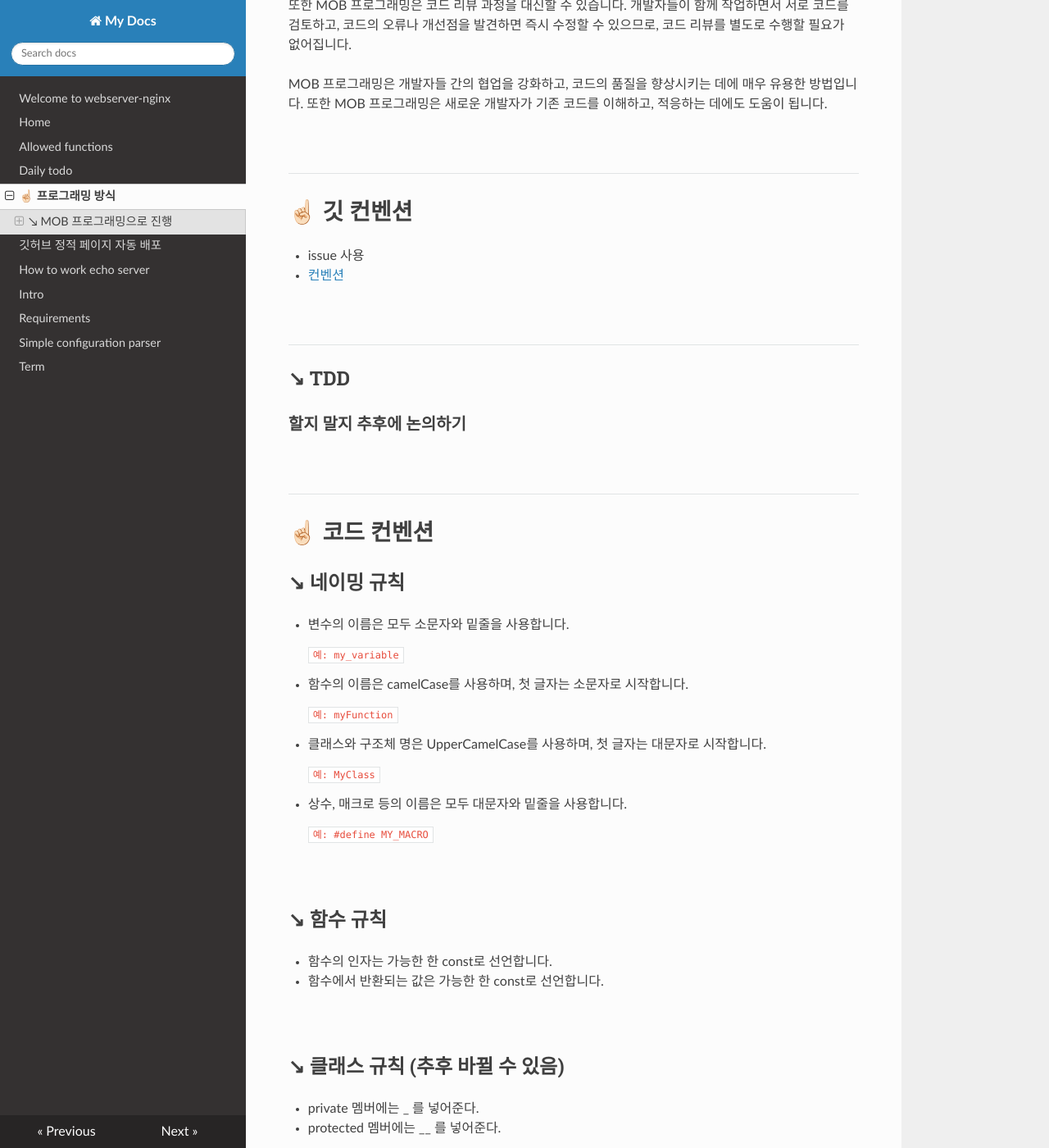
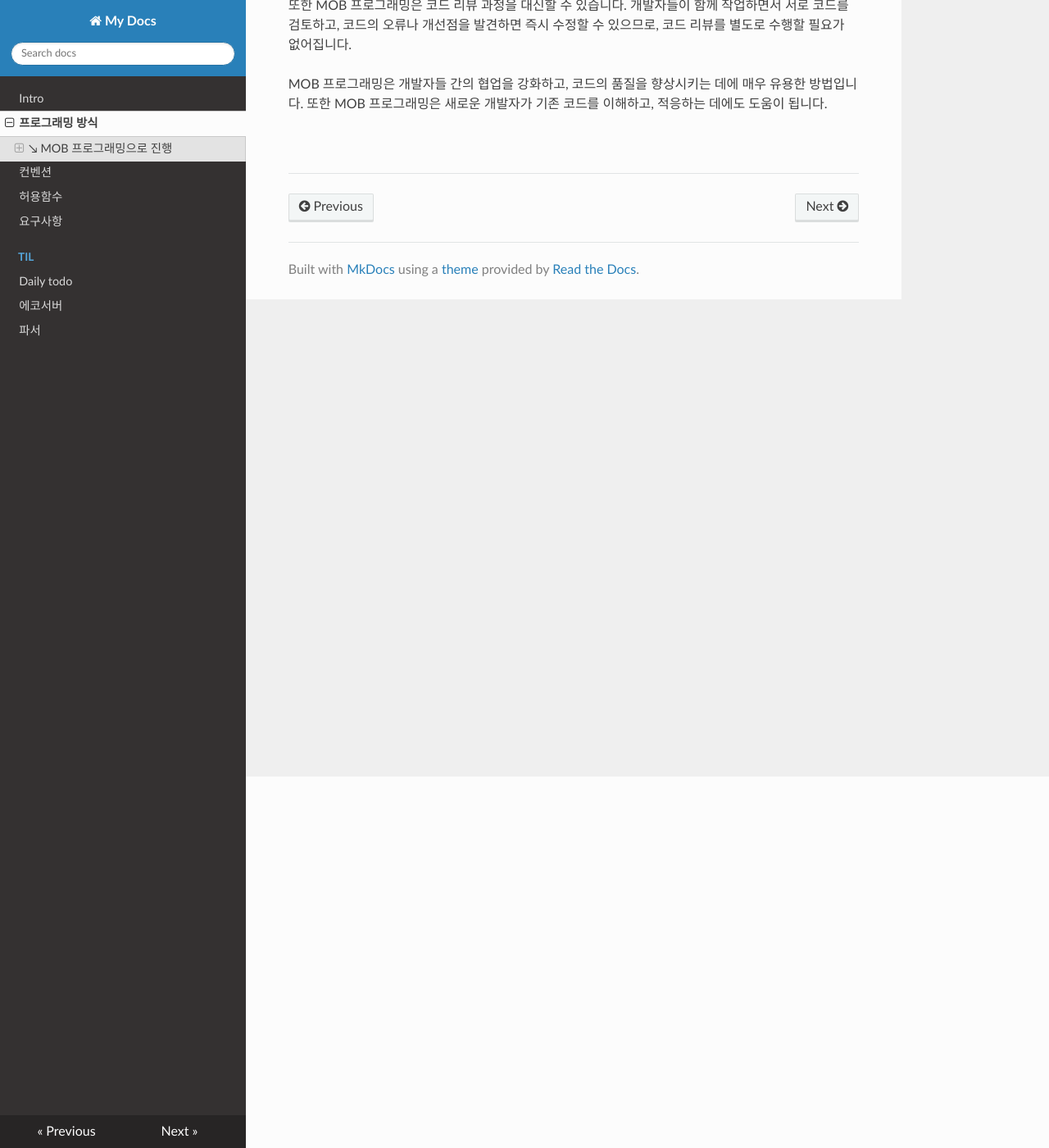
Before and after one commit to JaeHwan-s-WebServeClass/webserver-nginx, an MkDocs documentation site: the page built from docs/docs/dev-method.md, in a window 1280 px wide and 1400 px high, scrolled down 453 px. Shown: the whole window at 82% size. Built offline with MkDocs 1.6.1, drawn with Linux system fonts in a browser that asks for light colours; nearby versions of some CDN libraries; some of the changed text lies outside the part shown.

Commit message:
docs: docs index rearrange

````diff
--- a/docs/docs/dev-method.md
+++ b/docs/docs/dev-method.md
@@ -14,151 +14,3 @@ MOB 프로그래밍은 개발자들 간의 협업을 강화하고, 코드의 품
 <br>
 
 ***
-
-# ☝🏻 깃 컨벤션
-* issue 사용
-* [컨벤션](https://www.conventionalcommits.org/ko/v1.0.0-beta.4/)
-
-
-<br>
-
-***
-
-## ↘︎ TDD
-
-### 할지 말지 추후에 논의하기
-
-<br>
-
-***
-
-# ☝🏻 코드 컨벤션
-
-## ↘︎ 네이밍 규칙
-
-- 변수의 이름은 모두 소문자와 밑줄을 사용합니다.
-
-    `예: my_variable`
-
-- 함수의 이름은 camelCase를 사용하며, 첫 글자는 소문자로 시작합니다.
-
-    `예: myFunction`
-
-- 클래스와 구조체 명은 UpperCamelCase를 사용하며, 첫 글자는 대문자로 시작합니다.
-
-    `예: MyClass`
-
-- 상수, 매크로 등의 이름은 모두 대문자와 밑줄을 사용합니다.
-
-    `예: #define MY_MACRO`
-
-<br>
-
-## ↘︎ 함수 규칙
-
-- 함수의 인자는 가능한 한 const로 선언합니다.
-- 함수에서 반환되는 값은 가능한 한 const로 선언합니다.
-
-<br>
-
-## ↘︎ 클래스 규칙 (추후 바뀔 수 있음)
-
-- private 멤버에는 _ 를 넣어준다.
-- protected 멤버에는 __ 를 넣어준다.
-
-```cpp
-class A {
-private:
-    int _a;
-    int _b;
-    int _func(int c);
-
-protected:
-    int __d;
-    int __e;
-    int __func(int f);
-
-public:
-    int g;
-    int h;
-    int func(int i);
-
-};
-```
-
-<br>
-
-## ↘︎ 중괄호 규칙
-
-- 중괄호는 줄바꿈 없이 한다.
-- 한 줄 일때도 { } 를 넣는다.
-
-> O
->
-
-```cpp
-ex 1.
-int func(void) {
-	...
-}
-
-ex 2.
-if (...) {
-	...
-} else if {
-	...
-} else {
-	...
-}
-```
-
-> …
->
-
-```cpp
-ex 1.
-int func(void)
-{
-	...
-}
-
-ex 2.
-if (...)
-{
-	...
-}
-else if
-{
-	...
-}
-else
-{
-	...
-}
-```
-
-<br>
-
-## ↘︎ 변수 선언 & 헤더 파일 함수 선언 규칙
-
-- 라인 맞추기
-
-```cpp
-int       a;
-double    b;
-long long c;
-```
-
-<br>
-
-## ↘︎ 들여쓰기 규칙
-
-- 들여쓰기는 탭(4칸)을 사용합니다.
-
-<br>
-
-## ↘︎ 주석 규칙
-
-- 클래스와 함수에 대한 주석은 Doxygen 스타일을 사용합니다.
-- 주석은 한글로 작성한다.
-- 코드 라인에 주석을 달 때는 "//"를 사용하며, 블록 주석은 "/* */"를 사용합니다.
--- a/docs/docs/index.md
+++ /dev/null
@@ -1 +0,0 @@
-# Welcome to webserver-nginx
--- a/docs/mkdocs.yml
+++ b/docs/mkdocs.yml
@@ -3,3 +3,14 @@ theme: readthedocs
 extra:
   static_dirs:
     - docs/image
+
+nav:
+  - 'Intro': 'intro.md'
+  - '프로그래밍 방식': 'dev-method.md'
+  - '컨벤션': 'convention.md'
+  - '허용함수': 'allowed-functions.md'
+  - '요구사항': 'requirements.md'
+  - 'TIL':
+    - 'Daily todo': til/daily-todo.md
+    - '에코서버': til/how-to-work-echo-server.md
+    - '파서': til/simple-configuration-parser.md
````
Also changed, not shown: docs/docs/Home.md (deleted, +0 -11 lines), docs/docs/convention.md (added, +148 -0 lines), docs/docs/til/daily-todo.md (renamed from docs/docs/daily-todo.md, +1 -5 lines), issues.md (added, +83 -0 lines), docs/docs/til/how-to-work-echo-server.md (renamed from docs/docs/how-to-work-echo-server.md), docs/docs/til/simple-configuration-parser.md (renamed from docs/docs/simple-configuration-parser.md).
